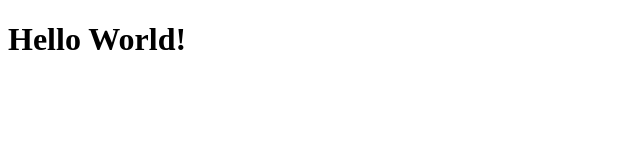
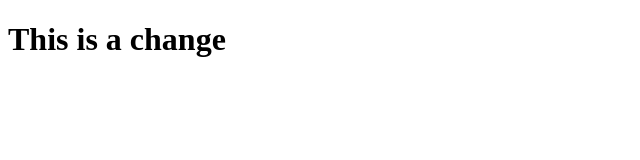
Before and after one commit to VihanLeRoux/SSG, a website: page index.html in a window 1280 px wide. Shown: the whole page, without its empty margins (0-640 px from the left). Drawn offline with Linux system fonts and the light colour scheme.

Commit message:
Small Changes

```diff
--- a/index.html
+++ b/index.html
@@ -4,6 +4,6 @@
 
   </head>
   <body>
-    <h1>Hello World!</h1>
+    <h1>This is a change</h1>
   </body>
 </html>
```
